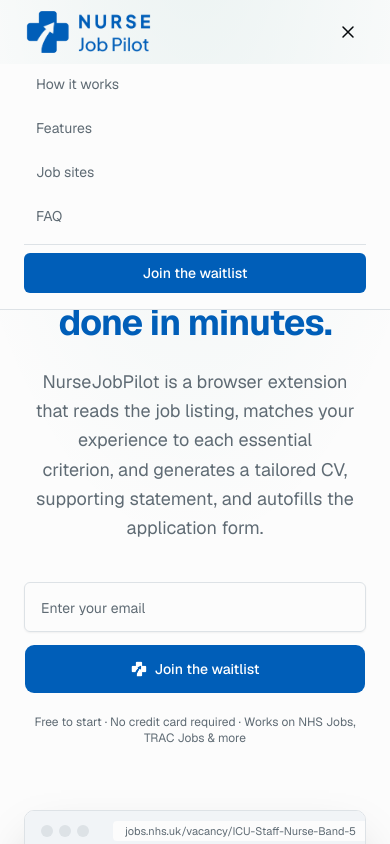
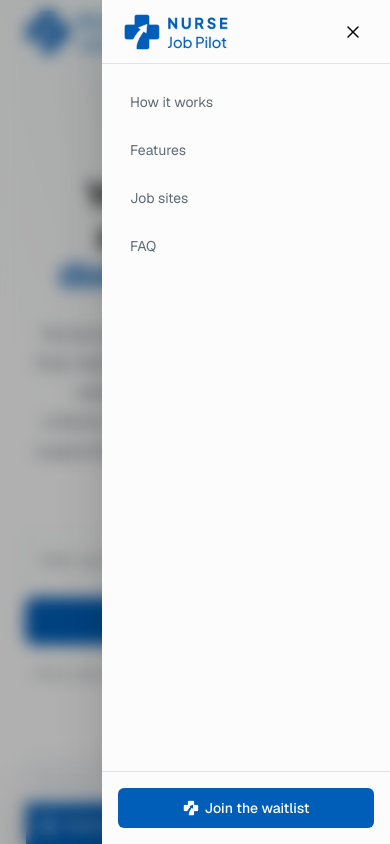
Before and after one commit to 0xigori/nurse-job-pilot, a React (Vite) app: page / in a window 390 px wide. Both pictures are taken after a click on the button 348 px from the left and 32 px from the top of the page. Shown: the top 844 px of the page. Built offline with nearby package versions, Linux system fonts and the light colour scheme; the HTML template or start-up script is replaced by a standard one.

Commit message:
add host to dev and update margin in mobile

```diff
--- a/components/hero.tsx
+++ b/components/hero.tsx
@@ -17,7 +17,7 @@ export function Hero() {
 
       <div className="max-w-6xl mx-auto px-6 relative">
         {/* Headline */}
-        <div className="text-center max-w-4xl mx-auto mt-24">
+        <div className="text-center max-w-4xl mx-auto mt-12 md:mt-24">
           <h1 className="text-4xl md:text-6xl font-bold tracking-tight text-foreground leading-[1.1] text-balance mb-6">
             Your NHS job application,{" "}
             <span className="text-primary">done in minutes.</span>
--- a/components/navbar.tsx
+++ b/components/navbar.tsx
@@ -62,34 +62,81 @@ export function Navbar() {
           aria-label="Toggle menu"
           aria-expanded={menuOpen}
         >
-          {menuOpen ? (
-            <svg width="20" height="20" viewBox="0 0 20 20" fill="none" aria-hidden="true">
+          <div className="relative w-5 h-5">
+            {/* Hamburger */}
+            <svg
+              width="20" height="20" viewBox="0 0 20 20" fill="none" aria-hidden="true"
+              className={`absolute inset-0 transition-all duration-200 ${menuOpen ? "opacity-0 rotate-90" : "opacity-100 rotate-0"}`}
+            >
+              <path d="M3 6h14M3 10h14M3 14h14" stroke="currentColor" strokeWidth="1.5" strokeLinecap="round" />
+            </svg>
+            {/* Close */}
+            <svg
+              width="20" height="20" viewBox="0 0 20 20" fill="none" aria-hidden="true"
+              className={`absolute inset-0 transition-all duration-200 ${menuOpen ? "opacity-100 rotate-0" : "opacity-0 -rotate-90"}`}
+            >
               <path d="M5 5l10 10M15 5L5 15" stroke="currentColor" strokeWidth="1.5" strokeLinecap="round" />
             </svg>
-          ) : (
-            <svg width="20" height="20" viewBox="0 0 20 20" fill="none" aria-hidden="true">
-              <path d="M3 6h14M3 10h14M3 14h14" stroke="currentColor" strokeWidth="1.5" strokeLinecap="round" />
-            </svg>
-          )}
+          </div>
         </button>
       </div>
 
-      {/* Mobile menu */}
-      {menuOpen && (
-        <div className="md:hidden bg-background border-b border-border px-6 pb-4 flex flex-col gap-1">
+      {/* Backdrop */}
+      <div
+        aria-hidden="true"
+        onClick={() => setMenuOpen(false)}
+        className={`md:hidden fixed inset-0 z-40 bg-black/30 backdrop-blur-sm transition-opacity duration-300 ${
+          menuOpen ? "opacity-100 pointer-events-auto" : "opacity-0 pointer-events-none"
+        }`}
+      />
+
+      {/* Side drawer */}
+      <div
+        className={`md:hidden fixed top-0 right-0 z-50 h-dvh w-72 bg-background shadow-2xl flex flex-col transition-transform duration-300 ease-in-out ${
+          menuOpen ? "translate-x-0" : "translate-x-full"
+        }`}
+      >
+        {/* Drawer header */}
+        <div className="h-16 flex items-center justify-between px-5 border-b border-border shrink-0">
+          <img src={theme === "dark" ? "/logo-light.png" : "/logo-dark.png"} alt="NurseJobPilot" className="h-10" />
+          <button
+            type="button"
+            onClick={() => setMenuOpen(false)}
+            className="p-2 rounded-md hover:bg-muted text-foreground"
+            aria-label="Close menu"
+          >
+            <svg width="18" height="18" viewBox="0 0 18 18" fill="none" aria-hidden="true">
+              <path d="M4 4l10 10M14 4L4 14" stroke="currentColor" strokeWidth="1.5" strokeLinecap="round" />
+            </svg>
+          </button>
+        </div>
+
+        {/* Nav links */}
+        <nav className="flex flex-col gap-1 p-4 flex-1" aria-label="Mobile navigation">
           {NAV_LINKS.map(({ label, href }) => (
-            <a key={href} href={href} onClick={() => setMenuOpen(false)} className="px-3 py-2.5 text-sm text-muted-foreground hover:text-foreground rounded-md hover:bg-muted transition-colors">
+            <a
+              key={href}
+              href={href}
+              onClick={() => setMenuOpen(false)}
+              className="px-3 py-3 text-sm text-muted-foreground hover:text-foreground rounded-md hover:bg-muted transition-colors"
+            >
               {label}
             </a>
           ))}
-          <div className="pt-2 border-t border-border mt-1 flex flex-col gap-2">
-            {/* <MobileButtonMode /> */}
-            <a href="#join" className="flex items-center justify-center gap-1.5 px-4 py-2.5 bg-primary text-primary-foreground text-sm font-medium rounded-md hover:bg-primary/90 transition-colors">
-              Join the waitlist
-            </a>
-          </div>
+        </nav>
+
+        {/* CTA */}
+        <div className="p-4 border-t border-border shrink-0">
+          <a
+            href="#join"
+            onClick={() => setMenuOpen(false)}
+            className="flex items-center justify-center gap-1.5 w-full px-4 py-2.5 bg-primary text-primary-foreground text-sm font-medium rounded-md hover:bg-primary/90 transition-colors"
+          >
+            <img src="/icon-light-32x32.png" alt="" className="h-4 w-4" />
+            Join the waitlist
+          </a>
         </div>
-      )}
+      </div>
     </header>
   )
 }
--- a/package.json
+++ b/package.json
@@ -4,7 +4,7 @@
   "private": true,
   "type": "module",
   "scripts": {
-    "dev": "vite",
+    "dev": "vite --host",
     "build": "tsc -b && vite build",
     "preview": "vite preview",
     "lint": "eslint ."
--- a/vite.config.ts
+++ b/vite.config.ts
@@ -8,8 +8,5 @@ export default defineConfig({
     alias: {
       "@": path.resolve(__dirname, "."),
     },
-  },
-  server: {
-    port: 3002,
-  },
+  }
 })
```
